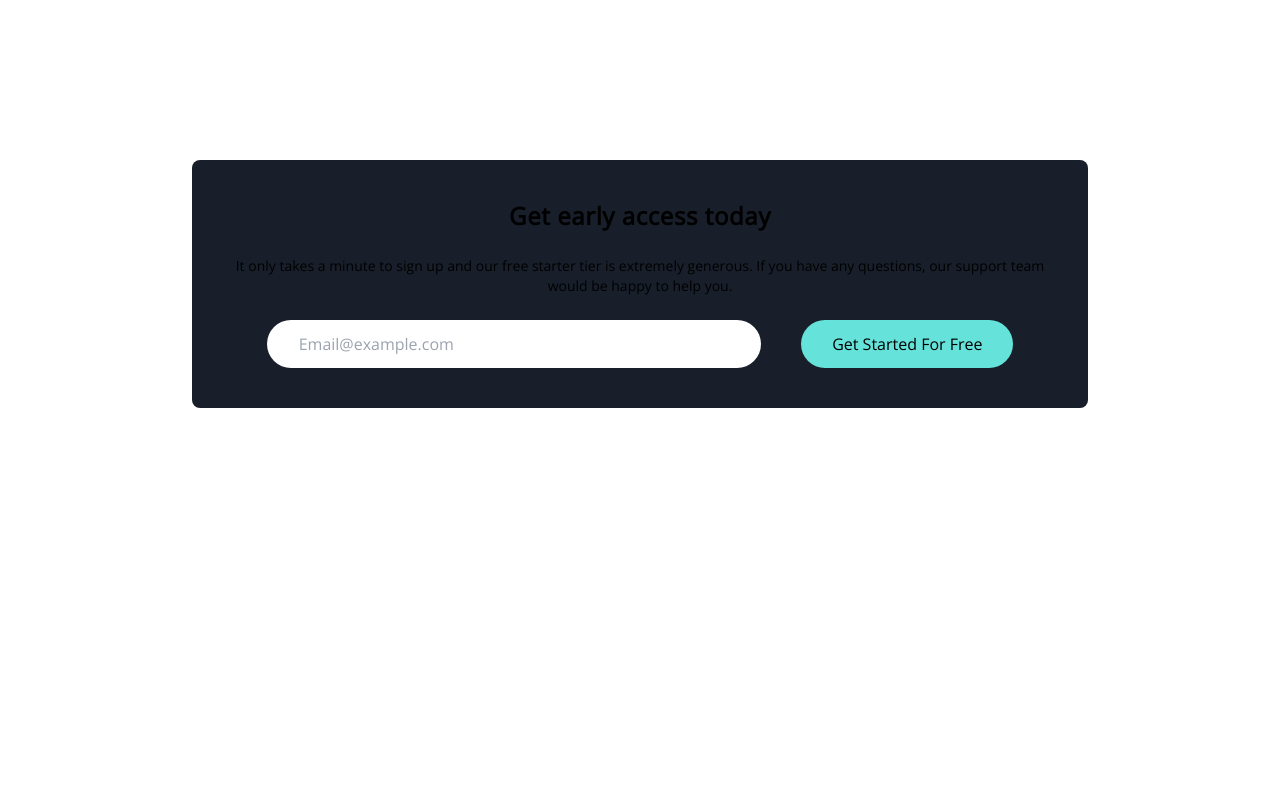
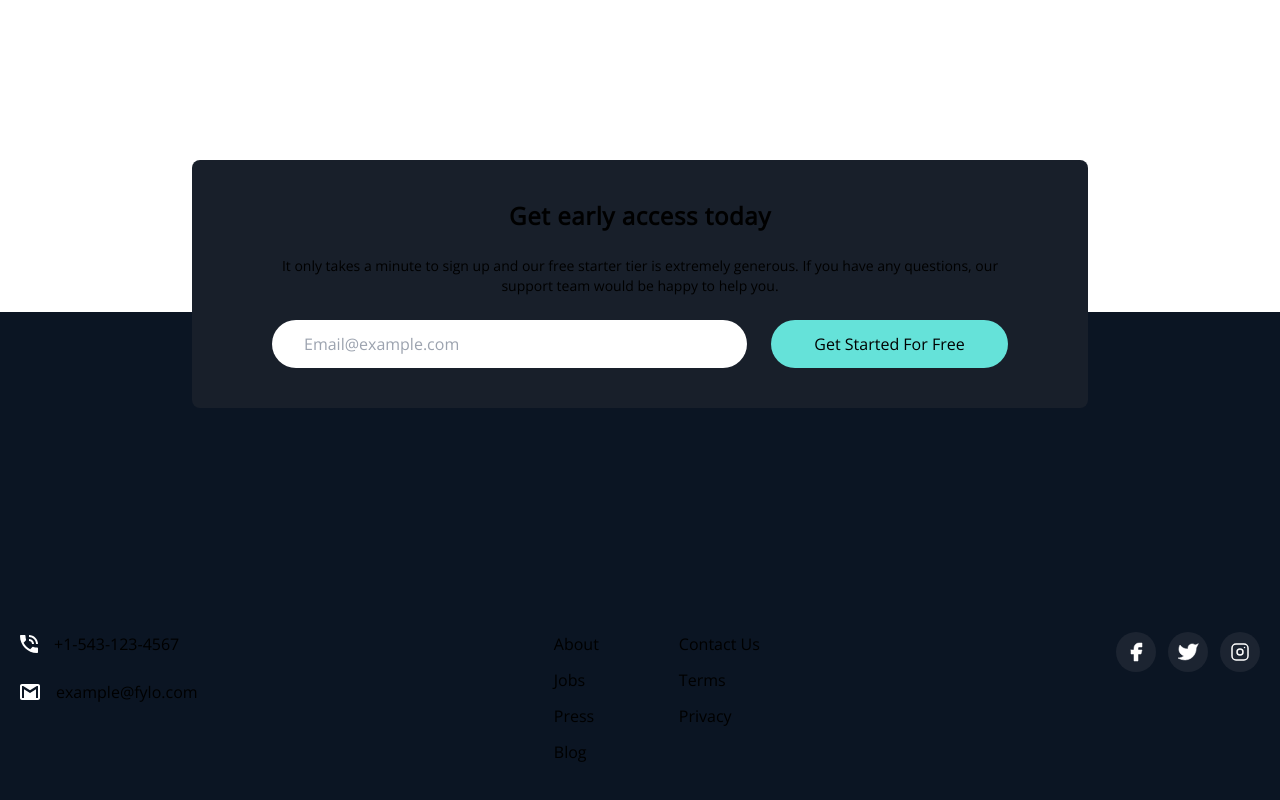
Before and after one commit to Mahdi-Alaee/fylo-website, a React (Vite) app: page / in a window 1280 px wide. Shown: the part 3010-3810 px from the top of the page. Before the commit the page ends 3562 px from the top, so only its background shows below. Built offline with nearby package versions, Linux system fonts and the light colour scheme.

Commit message:
done footer styles

```diff
--- a/src/App.jsx
+++ b/src/App.jsx
@@ -6,6 +6,7 @@ import FeaturesSection from "./components/FeaturesSection";
 import ProductiveSection from "./components/ProductiveSection";
 import Comments from "./components/Comments/Comments";
 import EarlyAccessForm from "./components/EarlyAccessForm";
+import Footer from "./components/Footer";
 
 function App() {
   const [isDark, setIsDark] = useState(false);
@@ -34,11 +35,8 @@ function App() {
             <ProductiveSection />
             <Comments />
             <EarlyAccessForm />
+            <Footer />
           </main>
-
-
-        <br /><br /><br />
-        <br /><br /><br />
 
         </div>
       </div>
--- a/src/components/EarlyAccessForm.jsx
+++ b/src/components/EarlyAccessForm.jsx
@@ -2,7 +2,7 @@ import Button from "./Button";
 
 function EarlyAccessForm() {
   return (
-    <section className="bg-darkBlue1 max-w-4xl rounded-lg px-6 mx-6 mt-44 py-10 flex flex-col gap-y-6 items-center text-center md:mx-auto">
+    <section className="bg-darkBlue1 max-w-4xl rounded-lg px-6 mx-6 mt-44 py-10 flex flex-col gap-y-6 items-center text-center -mb-24 relative z-10 md:mx-auto md:px-20">
       {/* title */}
       <h4 className="font-bold text-2xl tracking-wide">Get early access today</h4>
       {/* description */}
@@ -13,9 +13,9 @@ function EarlyAccessForm() {
       </p>
 
       {/* form */}
-      <form className="flex flex-col w-full gap-y-6 md:flex-row md:justify-center md:gap-x-10 ">
-        <input className="pl-8 py-3 rounded-full outline-none text-black md:w-7/12" type="text" placeholder="Email@example.com" />
-        <Button className='btn mt-0 py-3 md:w-3/12' type="submit">Get Started For Free</Button>
+      <form className="flex flex-col w-full gap-y-6 md:flex-row md:justify-center md:gap-x-6 ">
+        <input className="pl-8 py-3 rounded-full outline-none text-black md:w-8/12" type="text" placeholder="Email@example.com" />
+        <Button className='btn mt-0 py-3 md:w-4/12' type="submit">Get Started For Free</Button>
       </form>
     </section>
   );
--- a/src/components/Footer.jsx
+++ b/src/components/Footer.jsx
@@ -1,10 +1,12 @@
 function Footer() {
   return (
-    <footer>
+    <footer className="bg-darkBlue2">
+      {/* container */}
+      <div className="container mx-auto pt-80 pb-20 px-5 flex flex-col gap-y-24 md:flex-row md:justify-between md:pb-12">
         {/* left(contact) */}
         <div>
           {/* phone */}
-        <div>
+          <div className="flex gap-x-4 items-center">
             {/* icon */}
             <svg width="18" height="18" xmlns="http://www.w3.org/2000/svg">
               <path
@@ -18,7 +20,7 @@ function Footer() {
             <span>+1-543-123-4567</span>
           </div>
           {/* email */}
-        <div>
+          <div className="flex gap-x-4 items-center mt-6">
             {/* icon */}
             <svg width="20" height="16" xmlns="http://www.w3.org/2000/svg">
               <g fill="none" fillRule="evenodd">
@@ -36,9 +38,9 @@ function Footer() {
         </div>
 
         {/* middle(content) */}
-      <div>
+        <div className="flex flex-col text-md gap-y-10 md:flex-row md:gap-x-20">
           {/* list 1 */}
-        <ul>
+          <ul className="flex flex-col gap-y-3">
             {/* item 1 */}
             <li>
               <a href="#">About</a>
@@ -57,7 +59,7 @@ function Footer() {
             </li>
           </ul>
           {/* list 2 */}
-        <ul>
+          <ul className="flex flex-col gap-y-3">
             {/* item 1 */}
             <li>
               <a href="#">Contact Us</a>
@@ -74,12 +76,16 @@ function Footer() {
         </div>
 
         {/* right(socials) */}
-      <ul>
+        <ul className="flex justify-center gap-x-3">
           {/* item 1 */}
           <li>
             {/* link icon */}
-          <a href="#">
+            <a
+              href="#"
+              className="flex justify-center items-center group hover:bg-accentCyan p-2 rounded-full bg-darkBlue"
+            >
               <svg
+                className="group-hover:fill-gray-600"
                 xmlns="http://www.w3.org/2000/svg"
                 width="24"
                 height="24"
@@ -98,8 +104,12 @@ function Footer() {
           {/* item 2 */}
           <li>
             {/* link icon */}
-          <a href="#">
+            <a
+              href="#"
+              className="flex justify-center items-center group hover:bg-accentCyan p-2 rounded-full bg-darkBlue"
+            >
               <svg
+                className="group-hover:fill-gray-600"
                 xmlns="http://www.w3.org/2000/svg"
                 width="24"
                 height="24"
@@ -111,31 +121,38 @@ function Footer() {
                 strokeLinejoin="round"
               >
                 <path stroke="none" d="M0 0h24v24H0z" fill="none" />
-              <path d="M7 10v4h3v7h4v-7h3l1 -4h-4v-2a1 1 0 0 1 1 -1h3v-4h-3a5 5 0 0 0 -5 5v2h-3" />
+                <path d="M22 4.01c-1 .49 -1.98 .689 -3 .99c-1.121 -1.265 -2.783 -1.335 -4.38 -.737s-2.643 2.06 -2.62 3.737v1c-3.245 .083 -6.135 -1.395 -8 -4c0 0 -4.182 7.433 4 11c-1.872 1.247 -3.739 2.088 -6 2c3.308 1.803 6.913 2.423 10.034 1.517c3.58 -1.04 6.522 -3.723 7.651 -7.742a13.84 13.84 0 0 0 .497 -3.753c-.002 -.249 1.51 -2.772 1.818 -4.013z" />
               </svg>
             </a>
           </li>
           {/* item 3 */}
           <li>
             {/* link icon */}
-          <a href="#">
+            <a
+              href="#"
+              className="flex justify-center items-center group hover:bg-accentCyan p-2 rounded-full bg-darkBlue"
+            >
               <svg
+                className="group-hover:fill-gray-600"
                 xmlns="http://www.w3.org/2000/svg"
                 width="24"
                 height="24"
                 viewBox="0 0 24 24"
-              strokeWidth="0.5"
+                strokeWidth="1.5"
                 stroke="#ffffff"
-              fill="#ffffff"
+                fill="transparent"
                 strokeLinecap="round"
                 strokeLinejoin="round"
               >
                 <path stroke="none" d="M0 0h24v24H0z" fill="none" />
-              <path d="M7 10v4h3v7h4v-7h3l1 -4h-4v-2a1 1 0 0 1 1 -1h3v-4h-3a5 5 0 0 0 -5 5v2h-3" />
+                <rect x="4" y="4" width="16" height="16" rx="4" />
+                <circle cx="12" cy="12" r="3" />
+                <line x1="16.5" y1="7.5" x2="16.5" y2="7.501" />
               </svg>
             </a>
           </li>
         </ul>
+      </div>
     </footer>
   );
 }
```
Lines whose indentation alone changed are shown as unchanged.
